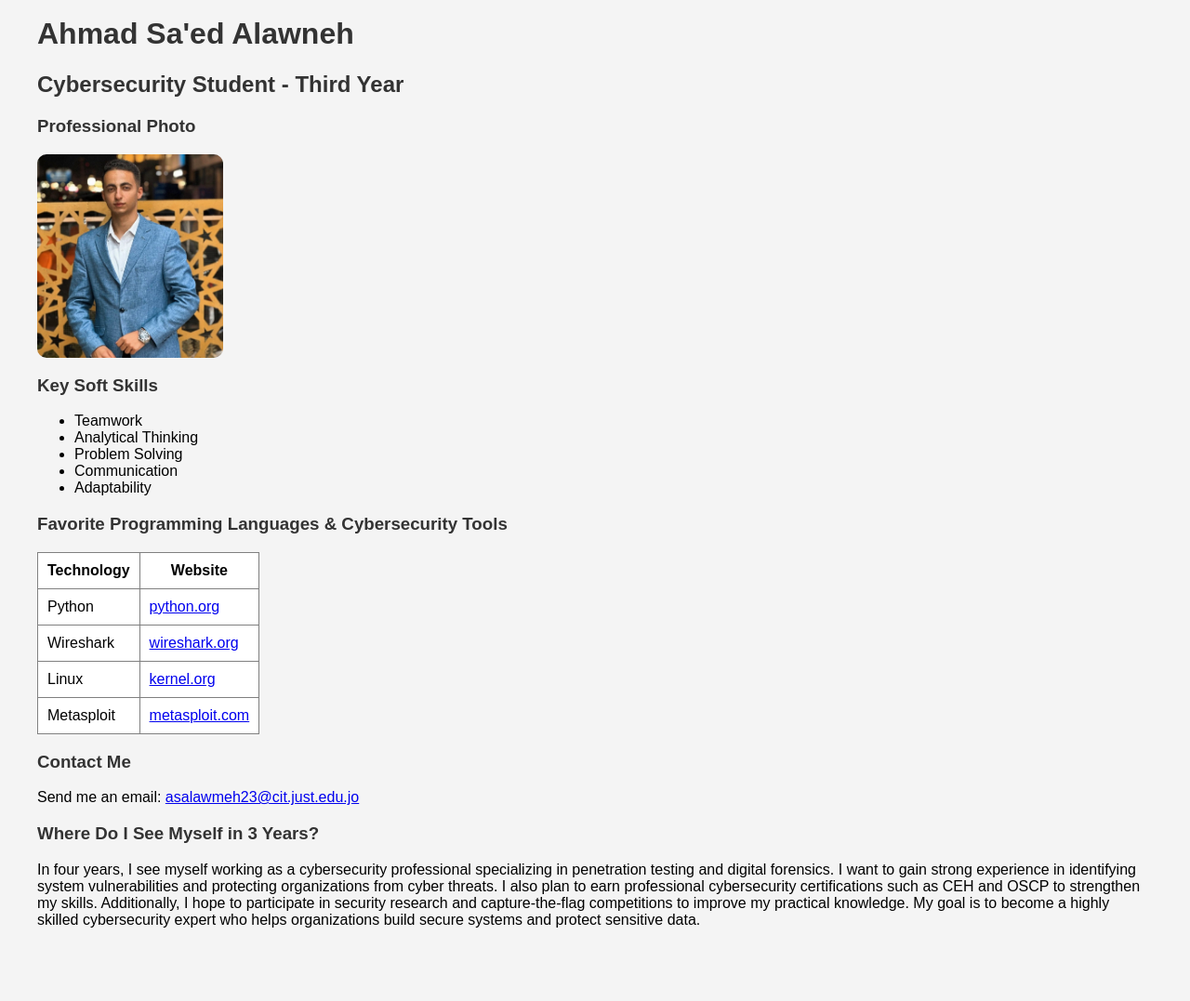
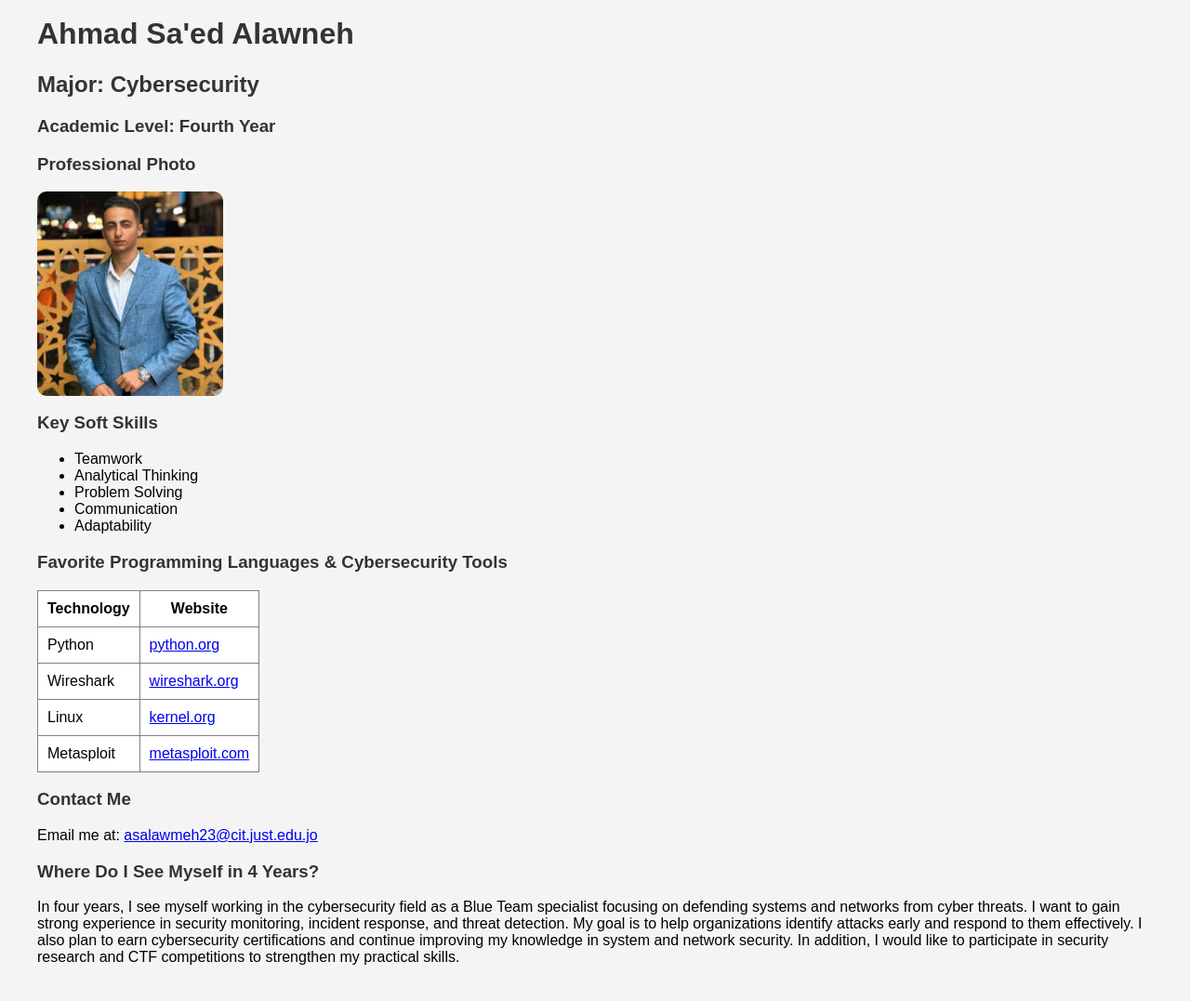
Before and after one commit to ahmadalawneh0-maker/portfolio, a plain HTML site: page index.html in a window 1280 px wide. Shown: the part 81-1158 px from the top of the page at 93% size. Before the commit the page ends 1120 px from the top, so only its background shows below. Drawn offline with Linux system fonts and the light colour scheme.

Commit message:
index.html
Updated academic level and future career goals in the profile.

```diff
--- a/index.html
+++ b/index.html
@@ -1,36 +1,33 @@
 <html>
 <html lang="en">
+
 <head>
 <meta charset="UTF-8">
 
-<title>172370 - Ahmad Alawneh</title>
+<title>172370 - Ahmad Sa'ed Alawneh</title>
 
 <link rel="stylesheet" href="style.css">
+
 </head>
 
 <body>
 
 <nav>
-<a href="index.html">Home</a>
+<a href="index.html">Home</a> |
 <a href="contact.html">Contact Me</a>
 </nav>
 
-<header>
 <h1>Ahmad Sa'ed Alawneh</h1>
-<h2>Cybersecurity Student - Third Year</h2>
-</header>
 
+<h2>Major: Cybersecurity</h2>
 
-<section>
+<h3>Academic Level: Fourth Year</h3>
+
 
 <h3>Professional Photo</h3>
 
-<img src="ASA.jpg" alt="Ahmad Alawneh Photo" width="200">
+<img src="ASA.jpg" width="200" alt="My Photo">
 
-</section>
-
-
-<section>
 
 <h3>Key Soft Skills</h3>
 
@@ -42,8 +39,6 @@
 <li>Adaptability</li>
 </ul>
 
-</section>
-<section>
 
 <h3>Favorite Programming Languages & Cybersecurity Tools</h3>
 
@@ -76,32 +71,24 @@
 
 </table>
 
-</section>
-
-
-<section>
 
 <h3>Contact Me</h3>
 
 <p>
-Send me an email:
+Email me at:
 <a href="mailto:asalawmeh23@cit.just.edu.jo">
 asalawmeh23@cit.just.edu.jo
 </a>
 </p>
 
-</section>
+
+<h3>Where Do I See Myself in 4 Years?</h3>
+
+<p>
+In four years, I see myself working in the cybersecurity field as a Blue Team specialist focusing on defending systems and networks from cyber threats. I want to gain strong experience in security monitoring, incident response, and threat detection. My goal is to help organizations identify attacks early and respond to them effectively. I also plan to earn cybersecurity certifications and continue improving my knowledge in system and network security. In addition, I would like to participate in security research and CTF competitions to strengthen my practical skills.
+</p>
 
 
-<section>
+</body>
 
-<h3>Where Do I See Myself in 3 Years?</h3>
-
-<p>
-In four years, I see myself working as a cybersecurity professional specializing in penetration testing and digital forensics. I want to gain strong experience in identifying system vulnerabilities and protecting organizations from cyber threats. I also plan to earn professional cybersecurity certifications such as CEH and OSCP to strengthen my skills. Additionally, I hope to participate in security research and capture-the-flag competitions to improve my practical knowledge. My goal is to become a highly skilled cybersecurity expert who helps organizations build secure systems and protect sensitive data.
-</p>
-
-</section>
-
-</body>
 </html>
```
